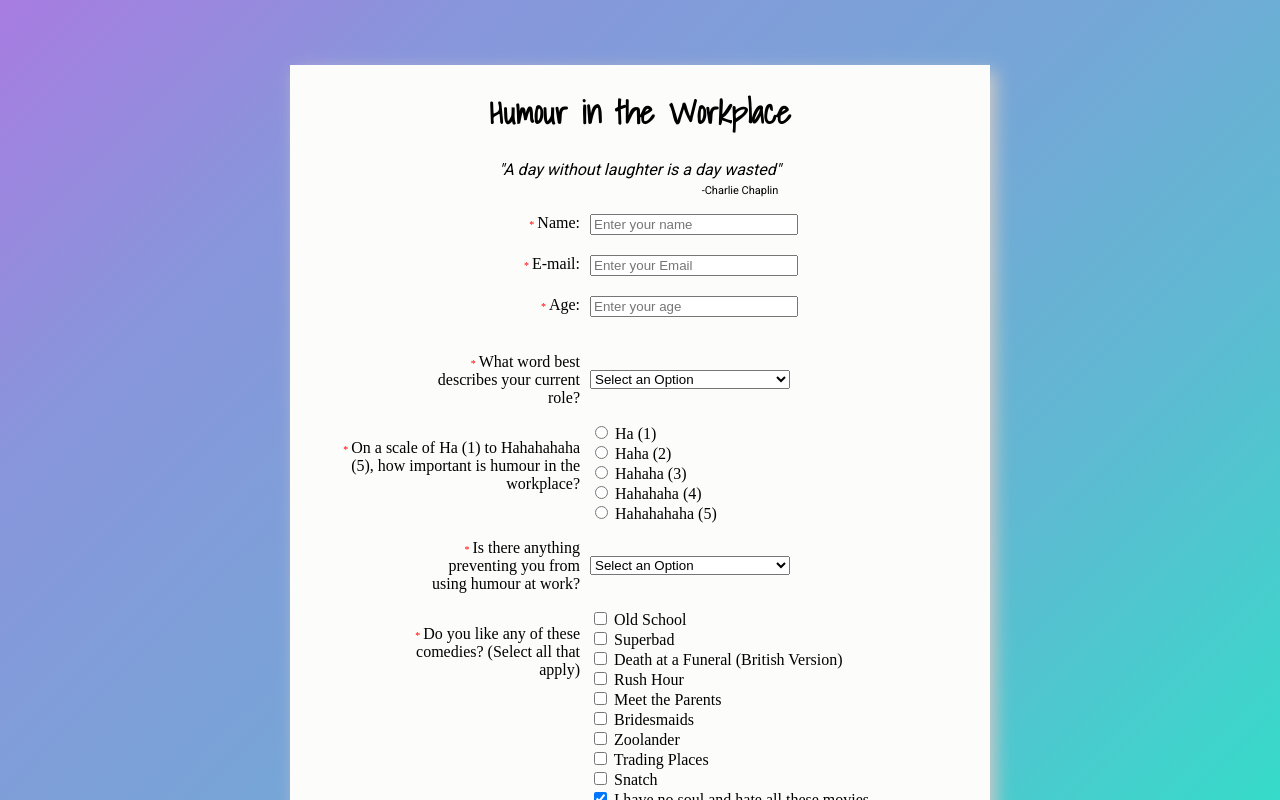
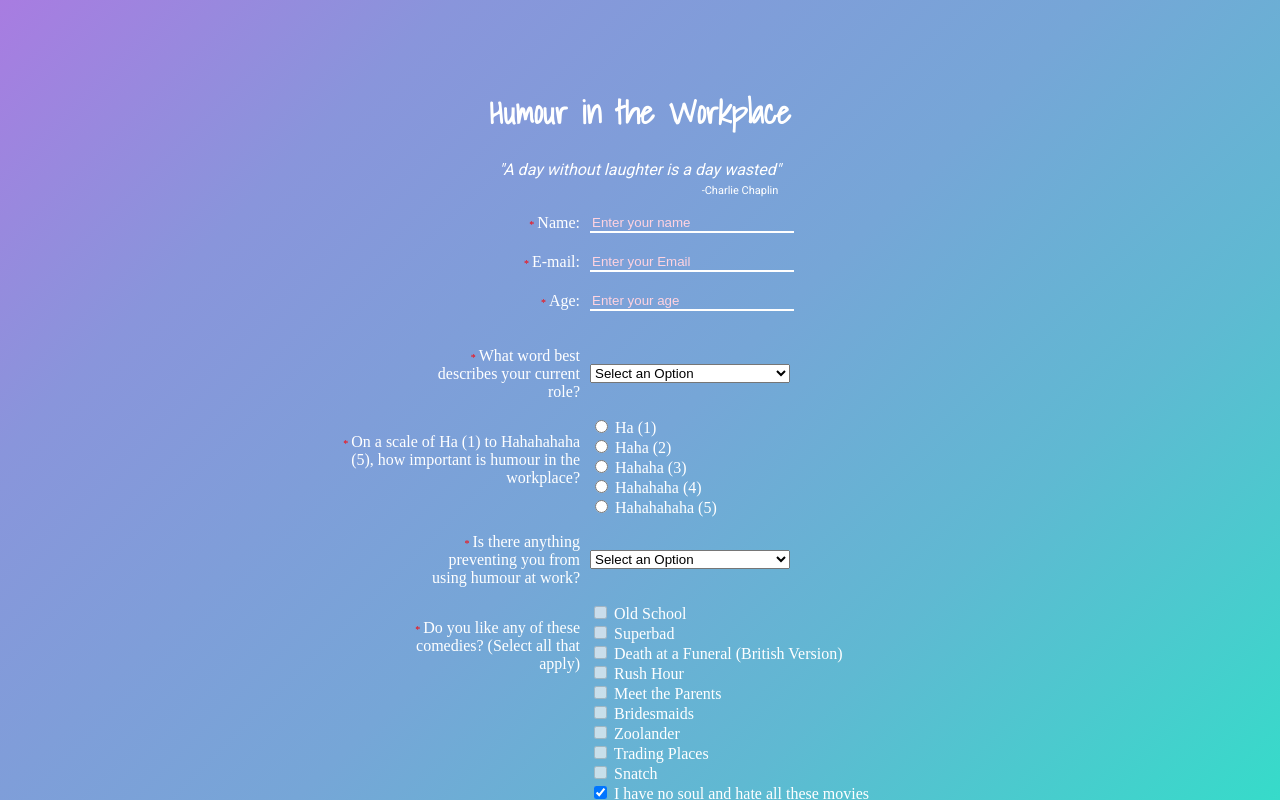
Before and after one commit to himashi99/workplace-humour-survey, a plain HTML site: page index.html in a window 1280 px wide. Both pictures are taken after a click on the checkbox "I have no soul and hate all these movies". Shown: the top 800 px of the page. Drawn offline with nearby package versions, Linux system fonts and the light colour scheme.

Commit message:
Added interactivity and styling

```diff
--- a/index.html
+++ b/index.html
@@ -88,46 +88,52 @@
             <div class="each-question movie-selection">
               <p><span class="asterisk">*</span>Do you like any of these comedies? (Select all that apply)</p>
               <div class="checkboxes" required id="moviechoices">
-                <div class="checkbox-selection" id="yo">
-                  <input type="checkbox" id="movie-checkbox1" name="movie-choice[]" value="Old School">
+                <div class="checkbox-selection">
+                  <input type="checkbox" class="disabled-group" id="movie-checkbox1" class="yo" name="movie-choice[]" value="Old School">
                   <label for="movie-checkbox1">Old School</label>
                 </div>
-                <div class="checkbox-selection" id="yo">
-                  <input type="checkbox" id="movie-checkbox2" name="movie-choice[]" value="Superbad">
+                <div class="checkbox-selection">
+                  <input type="checkbox" class="disabled-group" id="movie-checkbox2" class="yo" name="choice[]" value="Superbad">
                   <label for="movie-checkbox2">Superbad</label>
                 </div>
-                <div class="checkbox-selection" id="yo">
-                  <input type="checkbox" id="movie-checkbox3" name="movie-choice[]" value="Death at a Funeral">
+                <div class="checkbox-selection">
+                  <input type="checkbox" class="disabled-group" id="movie-checkbox3" class="yo" name="choice[]" value="Death at a Funeral">
                   <label for="movie-checkbox3">Death at a Funeral (British Version)</label>
                 </div>
-                <div class="checkbox-selection" id="yo">
-                  <input type="checkbox" id="movie-checkbox4" name="movie-choice[]" value="Rush Hour">
+                <div class="checkbox-selection">
+                  <input type="checkbox" class="disabled-group" id="movie-checkbox4" class="yo" name="choice[]" value="Rush Hour">
                   <label for="movie-checkbox4">Rush Hour</label>
                 </div>
-                <div class="checkbox-selection" id="yo">
-                  <input type="checkbox" id="movie-checkbox5" name="movie-choice[]" value="Meet the Parents">
+                <div class="checkbox-selection">
+                  <input type="checkbox" class="disabled-group" id="movie-checkbox5" name="choice[]" value="Meet the Parents">
                   <label for="movie-checkbox5">Meet the Parents</label>
                 </div>
-                <div class="checkbox-selection" id="yo">
-                  <input type="checkbox" id="movie-checkbox6" name="movie-choice[]" value="Bridesmaids">
+                <div class="checkbox-selection">
+                  <input type="checkbox" class="disabled-group" id="movie-checkbox6" name="choice[]" value="Bridesmaids">
                   <label for="movie-checkbox6">Bridesmaids</label>
                 </div>
-                <div class="checkbox-selection" id="yo">
-                  <input type="checkbox" id="movie-checkbox7" name="movie-choice[]" value="Zoolander">
+                <div class="checkbox-selection">
+                  <input type="checkbox" class="disabled-group" id="movie-checkbox7" name="choice[]" value="Zoolander">
                   <label for="movie-checkbox7">Zoolander</label>
                 </div>
-                <div class="checkbox-selection" id="yo">
-                  <input type="checkbox" id="movie-checkbox8" name="movie-choice[]" value="Trading Places">
+                <div class="checkbox-selection">
+                  <input type="checkbox" class="disabled-group" id="movie-checkbox8" name="choice[]" value="Trading Places">
                   <label for="movie-checkbox8">Trading Places</label>
                 </div>
-                <div class="checkbox-selection" id="yo">
-                  <input type="checkbox" id="movie-checkbox9" name="movie-choice[]" value="Snatch">
+                <div class="checkbox-selection">
+                  <input type="checkbox" class="disabled-group" id="movie-checkbox9" name="choice[]" value="Snatch">
                   <label for="movie-checkbox9">Snatch</label>
                 </div>
-                <div class="checkbox-selection" id="yo">
-                  <input type="checkbox" id="movie-checkbox10" name="movie-choice" value="checked">
+                <div class="checkbox-selection">
+                  <input type="checkbox" id="movie-checkbox10" name="choice" value="checked">
                   <label for="movie-checkbox10">I have no soul and hate all these movies</label>
                 </div>
+
+                <!-- error message -->
+                <div class="checkbox-selection error">
+                  <span class="error-message">Please select at least one input</span>
+                </div>
+
               </div>
             </div>
 
@@ -140,10 +146,10 @@
               <button id="submit">Submit</button>
             </div>
 
-        </form> </*---------form---------*/>
-      </div> </*-----form container-----*/>
-    </div> </*---------survey---------*/>
-  </div> </*---------wrapper---------*/>
+        </form> <!--form-->
+      </div> <!--form container-->
+    </div> <!--survey-->
+  </div> <!--wrapper-->
 
   <script src="public/scripts/script.js"></script>
 
--- a/public/scripts/script.js
+++ b/public/scripts/script.js
@@ -31,46 +31,30 @@ ageLimit.addEventListener("input", function (event) {
   }
 });
 
-function validateCheckbox() {
-        var n = $("input:checked").length;
-        if(n == 0) {
-            return false;
-        } else {
-            return true;
-        }
-    }
+//If no movies are selected, error message is displayed and form won't submit
+$("form").submit(function(e){
+  if ($('input:checkbox').filter(':checked').length < 1) {
+      $('.error-message').css('display','block');
+      console.log('morbo!');
+      e.preventDefault();
+  } else {
+    //open up new window with message
+    window.open("page2.html");
+    // $(".dialog-box").css({ display: "none" });
+    // alert("Congrats");
+  }
+});
 
-// var myButton = document.getElementById('submitform');
-//     myButton.onclick = function(event) {
-//         alert("hello");
-//     }
+//If user clicks on the last movie selection i.e. None of the Above, all other choices are disabled
+$(function() {
+  disable_movie();
+  $("#movie-checkbox10").click(disable_movie);
+});
 
-
-    // $(document).ready(function(){
-// var mov = document.getElementById('movie-checkbox10');
-//
-// mov.addEventListener("submit", function (event) {
-//   if ($('input:checkbox').filter(':checked').length < 1){
-//       document.getElementById('movie-checkbox10').setCustomValidity("Please select at least one");
-//   return false;
-//   }
-//
-// })
-        $("form").submit(function(){
-    		if ($('input:checkbox').filter(':checked').length < 1){
-            document.getElementById('yo').setCustomValidity("Please select at least one");
-    		return false;
-    		}
-        });
-    // });
-
-// var movieSelect = document.getElementById("improve-checkbox");
-//
-// movieSelect.addEventListener("submit", function (event) {
-//   var isChecked = $('#improve-checkbox').prop('checked');
-//   if (isChekced == false) {
-//     movieSelect.setCustomValidity("Yo");
-//   } else {
-//     email.setCustomValidity("");
-//   }
-// });
+function disable_movie() {
+  if (this.checked) {
+    $(".disabled-group").attr("disabled", true);
+  } else {
+    $(".disabled-group").removeAttr("disabled");
+  }
+}
--- a/public/styles/style.css
+++ b/public/styles/style.css
@@ -1,5 +1,6 @@
 body {
   margin: 0px;
+  color: white;
 }
 
 /* defines the gradient */
@@ -22,10 +23,11 @@ body {
 .survey {
   height: 870px;
   width: 700px;
-  background-color: #fcfcfa;
+  background: transparent;
+  /* background-color: #fcfcfa;
   box-shadow: 6px 6px 16px 0px rgba(201,201,201,1);
   -webkit-box-shadow: 6px 6px 16px 0px rgba(201,201,201,1);
-  -moz-box-shadow: 6px 6px 16px 0px rgba(201,201,201,1);
+  -moz-box-shadow: 6px 6px 16px 0px rgba(201,201,201,1); */
 }
 
 /* title */
@@ -62,6 +64,12 @@ h1 {
   grid-template-columns: 300px 1fr;
 }
 
+/* placeholder text */
+::placeholder { /* Chrome, Firefox, Opera, Safari 10.1+ */
+    color: #ffd3e0;
+    opacity: 1; /* Firefox */
+}
+
 /* arranges elements for the firsts 3 inputs on the page */
 .basic-info {
   margin-bottom: 20px;
@@ -77,6 +85,9 @@ h1 {
     grid-column: 2 / 3;
     justify-self: left;
     width: 200px;
+    border: none;
+    background-color: transparent;
+    border-bottom: 2px solid white;
 }
 
 /* arranges the paragraph for the first dropdown menu */
@@ -85,6 +96,15 @@ h1 {
   text-align: right;
   width: 170px;
   padding-right: 10px;
+}
+
+.dropdown {
+    background-color: #4CAF50;
+    color: white;
+    padding: 16px;
+    font-size: 16px;
+    border: none;
+    cursor: pointer
 }
 
 /* arranges element for both dropdown menus */
@@ -126,6 +146,19 @@ h1 {
   padding-right: 10px;
 }
 
+/* bottom margin for the ast div */
+.movie-selection div:nth-child(10) {
+    margin-bottom: 15px;
+}
+
+/* error message is not displayed at first */
+.error-message {
+  width: 200px;
+  padding: 5px;
+  background-color: rgba(118,166,215,1);
+  display: none;
+}
+
 /* arranges elements for last question */
 .joke p {
   justify-self: right;
--- /dev/null
+++ b/public/styles/style2.css
@@ -0,0 +1,35 @@
+body {
+  margin: 0px;
+}
+
+.wrapper {
+  height: 100vh;
+  display: flex;
+  align-items: center;
+  justify-content: center;
+  background: rgba(212,228,239,1);
+  background: rgba(168,124,225,1);
+  background: -moz-linear-gradient(-45deg, rgba(168,124,225,1) 0%, rgba(137,149,219,1) 20%, rgba(118,166,215,1) 48%, rgba(95,185,210,1) 67%, rgba(46,226,200,1) 96%, rgba(46,226,200,1) 100%);
+  background: -webkit-gradient(left top, right bottom, color-stop(0%, rgba(168,124,225,1)), color-stop(20%, rgba(137,149,219,1)), color-stop(48%, rgba(118,166,215,1)), color-stop(67%, rgba(95,185,210,1)), color-stop(96%, rgba(46,226,200,1)), color-stop(100%, rgba(46,226,200,1)));
+  background: -webkit-linear-gradient(-45deg, rgba(168,124,225,1) 0%, rgba(137,149,219,1) 20%, rgba(118,166,215,1) 48%, rgba(95,185,210,1) 67%, rgba(46,226,200,1) 96%, rgba(46,226,200,1) 100%);
+  background: -o-linear-gradient(-45deg, rgba(168,124,225,1) 0%, rgba(137,149,219,1) 20%, rgba(118,166,215,1) 48%, rgba(95,185,210,1) 67%, rgba(46,226,200,1) 96%, rgba(46,226,200,1) 100%);
+  background: -ms-linear-gradient(-45deg, rgba(168,124,225,1) 0%, rgba(137,149,219,1) 20%, rgba(118,166,215,1) 48%, rgba(95,185,210,1) 67%, rgba(46,226,200,1) 96%, rgba(46,226,200,1) 100%);
+  background: linear-gradient(135deg, rgba(168,124,225,1) 0%, rgba(137,149,219,1) 20%, rgba(118,166,215,1) 48%, rgba(95,185,210,1) 67%, rgba(46,226,200,1) 96%, rgba(46,226,200,1) 100%);
+  filter: progid:DXImageTransform.Microsoft.gradient( startColorstr='#a87ce1', endColorstr='#2ee2c8', GradientType=1 );
+}
+
+.completed-survey {
+  width: 700px;
+  height: 200px;
+  background-color: white;
+  background: transparent;
+  display: flex;
+  justify-content: center;
+  align-items: center;
+}
+
+p {
+  font-family: 'Shadows Into Light', cursive;
+  color: #ffd3e0;
+  font-size: 45px;
+}
```
Also changed, not shown: page2.html (added, +21 -0 lines).
